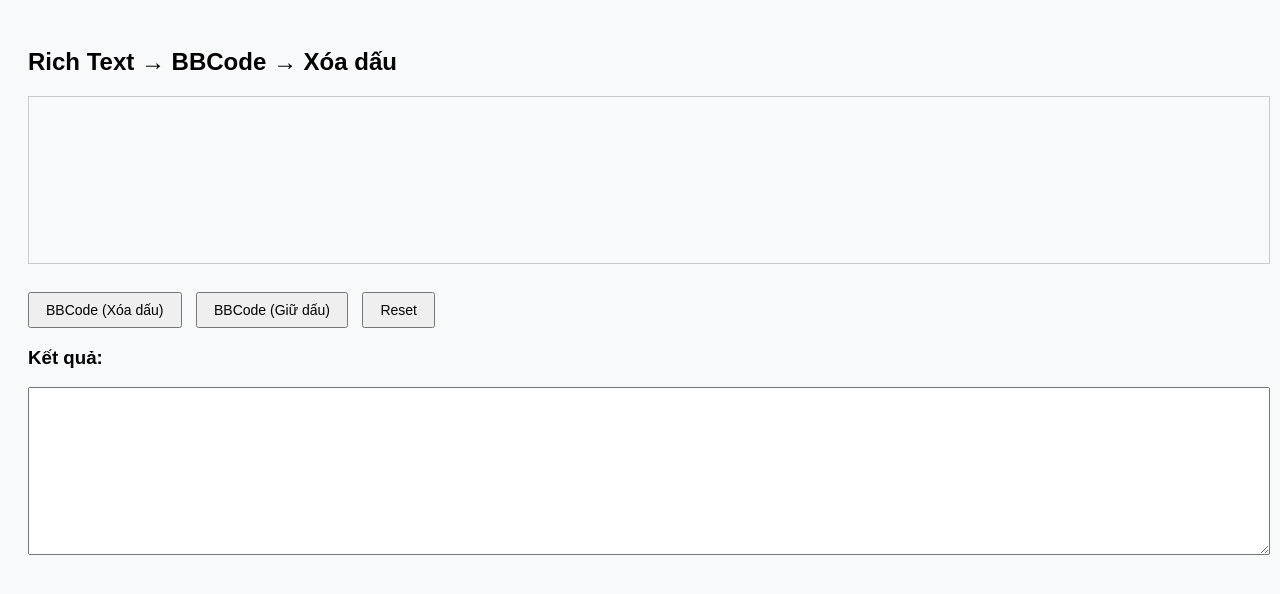
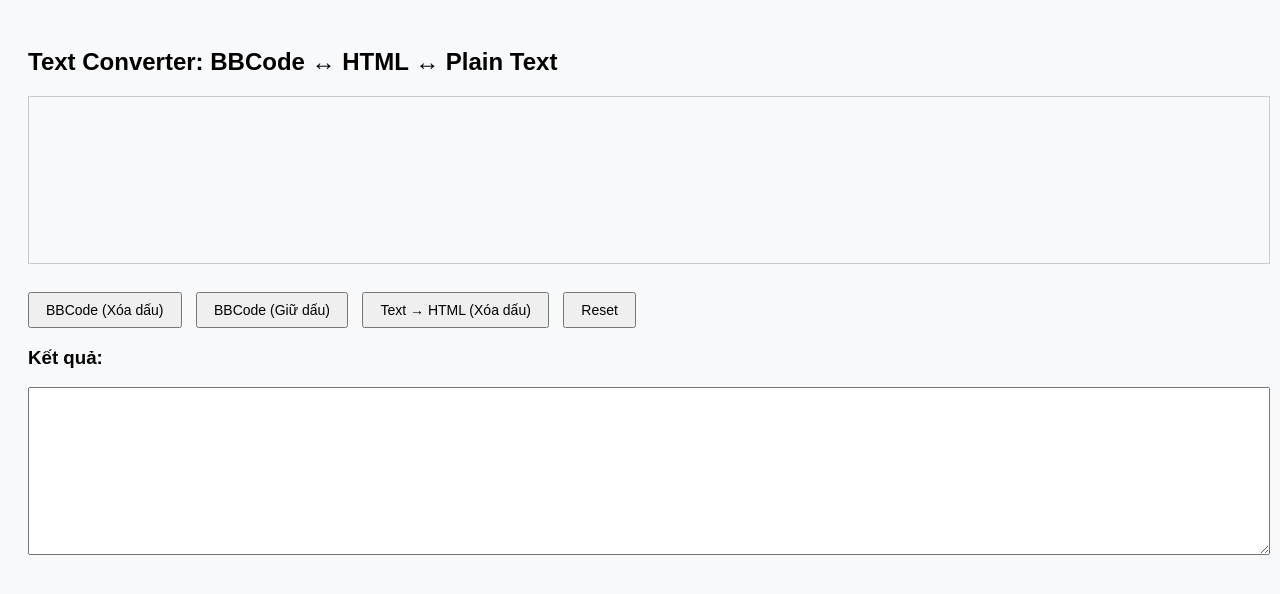
Before and after one commit to thonghdm/textToConvert, a plain HTML site: page index.html in a window 1280 px wide. Drawn offline with Linux system fonts and the light colour scheme.

Commit message:
add text to html

```diff
--- a/index.html
+++ b/index.html
@@ -2,7 +2,7 @@
 <html lang="vi">
 <head>
 <meta charset="UTF-8">
-<title>Rich Text → BBCode</title>
+<title>Anh Ten Nau</title>
 <style>
     body { font-family: Arial, sans-serif; padding: 20px; background: #f8f9fa; }
     #editor { width: 100%; height: 150px; border: 1px solid #ccc; padding: 8px; margin-bottom: 10px; overflow: auto; }
@@ -12,12 +12,13 @@
 </head>
 <body>
 
-<h2>Rich Text → BBCode → Xóa dấu</h2>
+<h2>Text Converter: BBCode ↔ HTML ↔ Plain Text</h2>
 
 <div id="editor" contenteditable="true" placeholder="Paste văn bản từ Word/Docs vào đây..."></div><br>
 
 <button onclick="convertRichTextToBBCode()">BBCode (Xóa dấu)</button>
 <button onclick="convertRichTextToBBCodeKeepDiacritics()">BBCode (Giữ dấu)</button>
+<button onclick="convertTextToHTML()">Text → HTML (Xóa dấu)</button>
 <!-- <button onclick="removeDiacriticsOnly()">Chỉ Xóa dấu</button> -->
 <button onclick="resetText()">Reset</button>
 
@@ -126,6 +127,99 @@ function convertRichTextToBBCodeKeepDiacritics() {
     document.getElementById("outputText").value = bb.trim();
 }
 
+function convertTextToHTML() {
+    let editor = document.getElementById("editor");
+    let html = editor.innerHTML;
+
+    let cleanHtml = html
+        .replace(/<span[^>]*>/gi, '')
+        .replace(/<\/span>/gi, '')
+        .replace(/<div[^>]*>/gi, '')
+        .replace(/<\/div>/gi, '');
+
+    cleanHtml = cleanHtml
+        .replace(/<a[^>]*href\s*=\s*["']([^"']+)["'][^>]*>(.*?)<\/a>/gi, '<a href="$1">$2</a>');
+
+    cleanHtml = cleanHtml.replace(/<h([1-6])[^>]*>(.*?)<\/h\1>/gis, function (_, level, content) {
+        let noP = content.replace(/<\/?p[^>]*>/gi, '');
+        return `<h${level}><strong>${noP}</strong></h${level}>`;
+    });
+
+    cleanHtml = cleanHtml.replace(/<p[^>]*>/gi, '<p>');
+
+    cleanHtml = cleanHtml.replace(/<br[^>]*>/gi, '<br />');
+
+    // Remove id and style attributes
+    cleanHtml = cleanHtml
+        .replace(/\s+id\s*=\s*["'][^"']*["']/gi, '')
+        .replace(/\s+style\s*=\s*["'][^"']*["']/gi, '');
+
+    cleanHtml = cleanHtml
+        .replace(/&nbsp;/g, ' ')
+        .replace(/&amp;/g, '&')
+        .replace(/&lt;/g, '<')
+        .replace(/&gt;/g, '>')
+        .replace(/&quot;/g, '"')
+        .replace(/&#39;/g, "'");
+
+    cleanHtml = cleanHtml.replace(/<(\w+)>\s*<\/\1>/gi, '');
+
+    let result = "";
+    let i = 0;
+    while (i < cleanHtml.length) {
+        if (cleanHtml[i] === '<') {
+            let tagEnd = cleanHtml.indexOf('>', i);
+            if (tagEnd !== -1) {
+                result += cleanHtml.substring(i, tagEnd + 1);
+                i = tagEnd + 1;
+            } else {
+                result += removeVietnameseDiacritics(cleanHtml[i]);
+                i++;
+            }
+        } else {
+            result += removeVietnameseDiacritics(cleanHtml[i]);
+            i++;
+        }
+    }
+
+    result = result
+        .replace(/\s+/g, ' ')
+        .replace(/>\s+</g, '><')
+        .replace(/<\/h[1-6]>/gi, '$&\n\n')
+        .replace(/<\/p>/gi, '$&\n\n')
+        .replace(/<br\s*\/?>/gi, '\n')
+        .replace(/\n{3,}/g, '\n\n')
+        .replace(/<(h[1-6]|p)>\s*(.*?)\s*<\/\1>/gi, '<$1>$2</$1>')
+        .trim();
+
+    result += '\n\n<p><br />\n </p>';
+
+    document.getElementById("outputText").value = result;
+}
+
+function removeVietnameseDiacritics(str) {
+    const accentsMap = [
+        { base: 'a', letters: /[àáạảãâầấậẩẫăằắặẳẵ]/g },
+        { base: 'A', letters: /[ÀÁẠẢÃÂẦẤẬẨẪĂẰẮẶẲẴ]/g },
+        { base: 'e', letters: /[èéẹẻẽêềếệểễ]/g },
+        { base: 'E', letters: /[ÈÉẸẺẼÊỀẾỆỂỄ]/g },
+        { base: 'i', letters: /[ìíịỉĩ]/g },
+        { base: 'I', letters: /[ÌÍỊỈĨ]/g },
+        { base: 'o', letters: /[òóọỏõôồốộổỗơờớợởỡ]/g },
+        { base: 'O', letters: /[ÒÓỌỎÕÔỒỐỘỔỖƠỜỚỢỞỠ]/g },
+        { base: 'u', letters: /[ùúụủũưừứựửữ]/g },
+        { base: 'U', letters: /[ÙÚỤỦŨƯỪỨỰỬỮ]/g },
+        { base: 'y', letters: /[ỳýỵỷỹ]/g },
+        { base: 'Y', letters: /[ỲÝỴỶỸ]/g },
+        { base: 'd', letters: /[đ]/g },
+        { base: 'D', letters: /[Đ]/g }
+    ];
+    accentsMap.forEach(accent => {
+        str = str.replace(accent.letters, accent.base);
+    });
+    return str;
+}
+
 function removeDiacriticsOnly() {
     let editor = document.getElementById("editor");
     let text = editor.innerText.trim();
```
